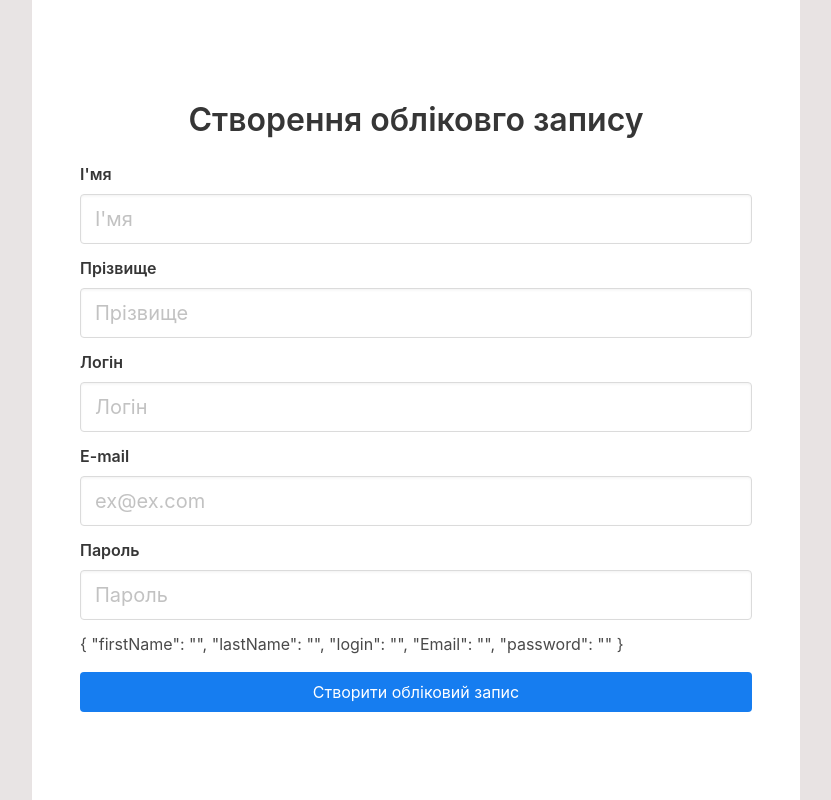
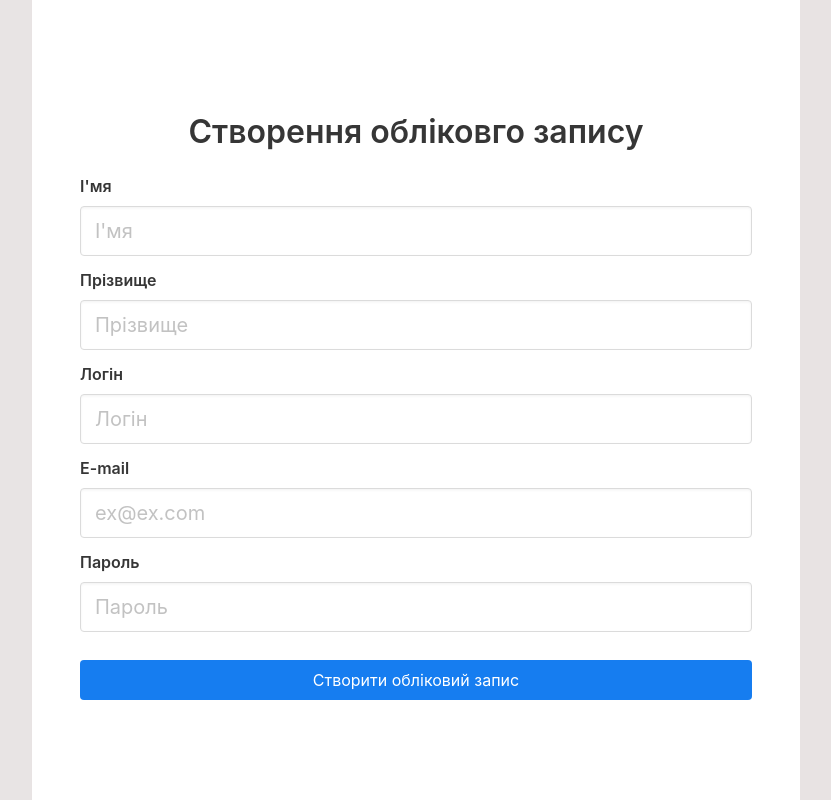
Before and after one commit to viktorChubyrka/testing-app-front, a Vue app: page /registration in a window 1280 px wide. Shown: the whole page, without its empty margins (224-1055 px from the left). Built offline with nearby package versions, Linux system fonts and the light colour scheme.

Commit message:
make it better

```diff
--- a/src/store/index.js
+++ b/src/store/index.js
@@ -4,7 +4,7 @@ import Axios from "axios";
 
 Vue.use(Vuex);
 
-const Url = "https://a092de36.ngrok.io/";
+const Url = process.env.URL;
 
 export default new Vuex.Store({
   state: {
--- a/src/views/Registration.vue
+++ b/src/views/Registration.vue
@@ -59,7 +59,6 @@
             />
           </div>
         </div>
-        {{ newUser }}
         <div class="buttons">
           <b-button
             :loading="isLoad"
```
